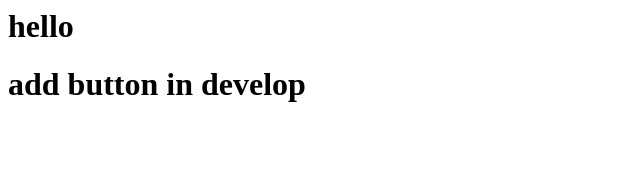
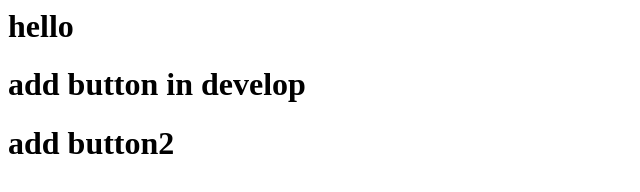
Before and after one commit to atony2099/gittest, a plain HTML site: page index.html in a window 1280 px wide. Shown: the whole page, without its empty margins (0-640 px from the left). Drawn offline with Linux system fonts and the light colour scheme.

Commit message:
add button2

```diff
--- a/index.html
+++ b/index.html
@@ -1,2 +1,3 @@
 <h1>hello</h1>
 <h1>add button in develop </h1>
+<h1>add button2 <h1>
```
